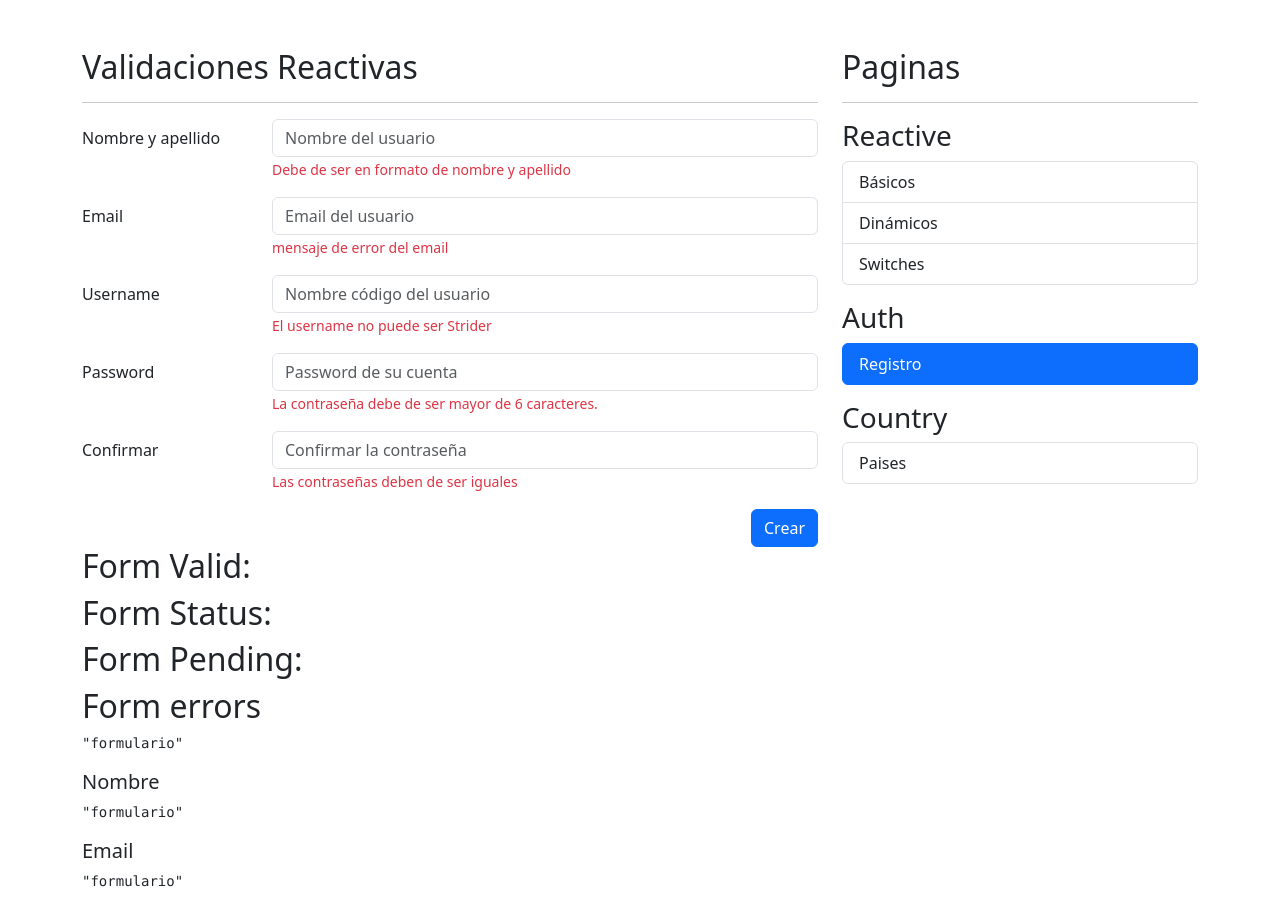
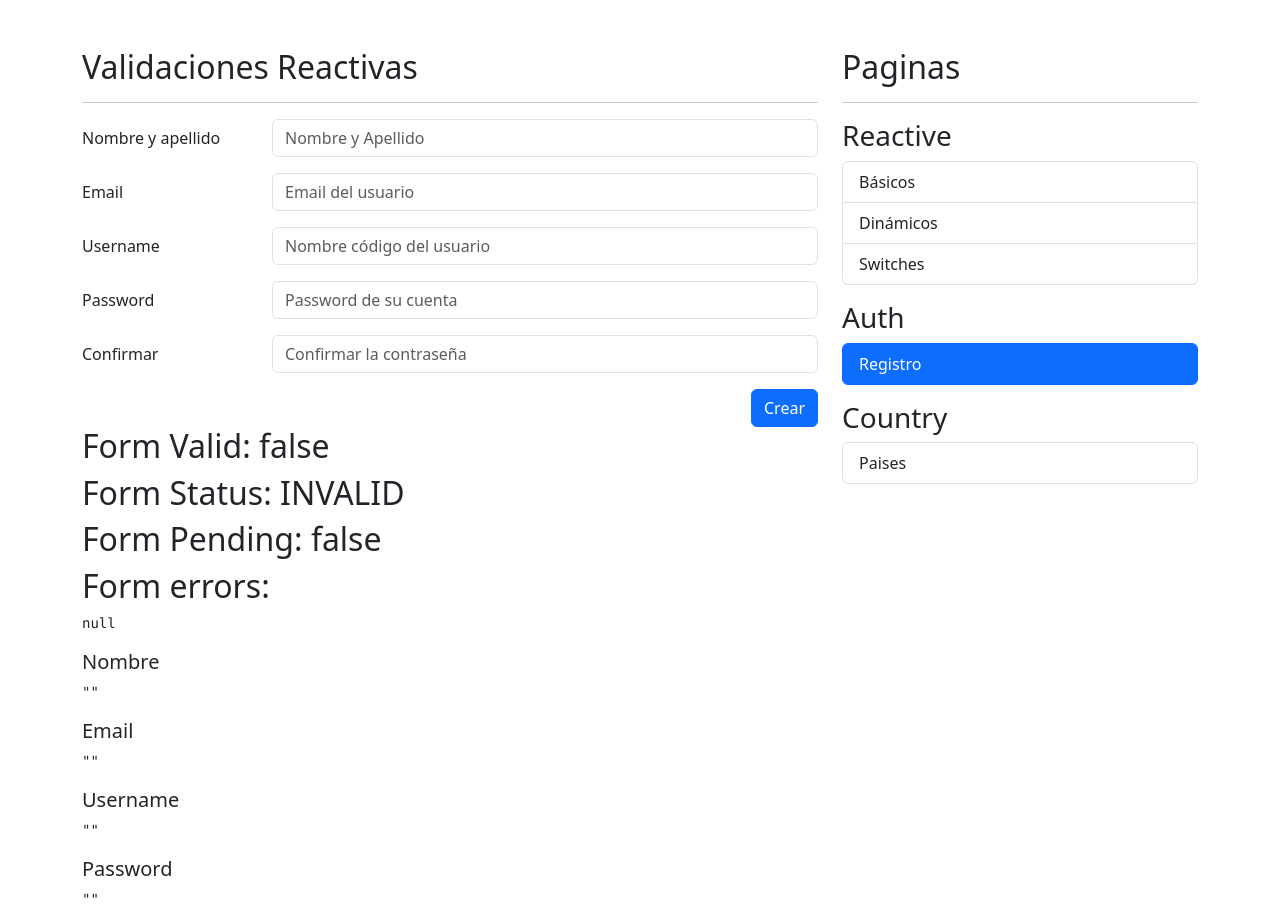
Before and after one commit to williamhdz94/07-reactive-forms-app, an Angular app: page /auth/sign-up in a window 1280 px wide. Shown: the top 911 px of the page. Built offline with nearby package versions, Linux system fonts and the light colour scheme.

Commit message:
Reactive forms - validations using regex

```diff
--- a/src/app/auth/pages/register-page/register-page.component.html
+++ b/src/app/auth/pages/register-page/register-page.component.html
@@ -4,7 +4,7 @@
 <div class="row">
     <div class="col">
 
-        <form autocomplete="off">
+        <form autocomplete="off" [formGroup]="myForm" (ngSubmit)="onRegister()">
 
             <!-- Nombre -->
             <div class="row mb-3">
@@ -12,11 +12,14 @@
                 <div class="col-sm-9">
                     <input type="text"
                            class="form-control"
-                           placeholder="Nombre del usuario">
+                           placeholder="Nombre y Apellido"
+                           formControlName="name">
 
-                    <span class="form-text text-danger">
+                    @if (formsUtils.isValidField(myForm, 'name')) {
+                      <span class="form-text text-danger">
                         Debe de ser en formato de nombre y apellido
                     </span>
+                    }
                 </div>
             </div>
 
@@ -26,10 +29,13 @@
                 <div class="col-sm-9">
                     <input type="email"
                            class="form-control"
-                           placeholder="Email del usuario">
-                    <span class="form-text text-danger">
-                        mensaje de error del email
+                           placeholder="Email del usuario"
+                           formControlName="email">
+                    @if ( formsUtils.isValidField(myForm, 'email') ) {
+                      <span class="form-text text-danger">
+                        {{ formsUtils.getFieldError(myForm, 'email') }}
                     </span>
+                    }
                 </div>
             </div>
 
@@ -39,10 +45,13 @@
                 <div class="col-sm-9">
                     <input type="text"
                            class="form-control"
-                           placeholder="Nombre código del usuario">
-                    <span class="form-text text-danger">
+                           placeholder="Nombre código del usuario"
+                           formControlName="username">
+                    @if ( formsUtils.isValidField(myForm, 'username') ) {
+                      <span class="form-text text-danger">
                          El username no puede ser Strider
                     </span>
+                    }
                 </div>
             </div>
 
@@ -52,11 +61,14 @@
                 <div class="col-sm-9">
                     <input type="password"
                            class="form-control"
-                           placeholder="Password de su cuenta">
+                           placeholder="Password de su cuenta"
+                           formControlName="password">
 
-                    <span class="form-text text-danger">
+                    @if ( formsUtils.isValidField(myForm, 'password') ) {
+                      <span class="form-text text-danger">
                          La contraseña debe de ser mayor de 6 caracteres.
                     </span>
+                    }
                 </div>
             </div>
 
@@ -66,11 +78,14 @@
                 <div class="col-sm-9">
                     <input type="password"
                            class="form-control"
-                           placeholder="Confirmar la contraseña">
+                           placeholder="Confirmar la contraseña"
+                           formControlName="password2">
 
-                    <span class="form-text text-danger">
+                    @if ( formsUtils.isValidField(myForm, 'password2') ) {
+                      <span class="form-text text-danger">
                          Las contraseñas deben de ser iguales
                     </span>
+                    }
                 </div>
             </div>
 
@@ -90,24 +105,24 @@
 </div>
 
 
-<h2>Form Valid: </h2>
-<h2>Form Status: </h2>
-<h2>Form Pending: </h2>
-<h2>Form errors</h2>
-<pre>{{ 'formulario' | json }}</pre>
+<h2>Form Valid: {{ myForm.valid }}</h2>
+<h2>Form Status: {{ myForm.status }}</h2>
+<h2>Form Pending: {{ myForm.pending }}</h2>
+<h2>Form errors:</h2>
+<pre>{{ myForm.errors | json }}</pre>
 
 <h5>Nombre</h5>
-<pre>{{ 'formulario' | json }}</pre>
+<pre>{{ myForm.controls['name'].value | json }}</pre>
 
 <h5>Email</h5>
-<pre>{{ 'formulario' | json }}</pre>
+<pre>{{ myForm.controls['email'].value | json }}</pre>
 
 <h5>Username</h5>
-<pre>{{ 'formulario' | json }}</pre>
+<pre>{{ myForm.controls['username'].value | json }}</pre>
 
 
 <h5>Password</h5>
-<pre>{{ 'formulario' | json }}</pre>
+<pre>{{ myForm.controls['password'].value | json }}</pre>
 
 <h5>Confirmar</h5>
-<pre>{{ 'formulario' | json }}</pre>
+<pre>{{ myForm.value | json }}</pre>
--- a/src/app/auth/pages/register-page/register-page.component.ts
+++ b/src/app/auth/pages/register-page/register-page.component.ts
@@ -1,9 +1,31 @@
 import { JsonPipe } from '@angular/common';
-import { Component } from '@angular/core';
+import { Component, inject } from '@angular/core';
+import { FormBuilder, ReactiveFormsModule, Validators } from '@angular/forms';
+import { FormsUtils } from '../../../utils/forms-utils';
 
 @Component({
   selector: 'app-register-page',
-  imports: [JsonPipe],
+  imports: [JsonPipe, ReactiveFormsModule],
   templateUrl: './register-page.component.html',
 })
-export class RegisterPageComponent { }
+export class RegisterPageComponent {
+
+  fb = inject(FormBuilder);
+  formsUtils = FormsUtils;
+
+  myForm = this.fb.group({
+    name: ['', [Validators.required, Validators.pattern( this.formsUtils.namePattern )] ],
+    email: ['', [Validators.required, Validators.pattern( this.formsUtils.emailPattern )] ],
+    username: ['', [Validators.required, Validators.minLength(6), Validators.pattern( this.formsUtils.notOnlySpacesPattern )]],
+    password: ['', [Validators.required, Validators.minLength(6)]],
+    password2: ['', [Validators.required]]
+  });
+
+  onRegister() {
+    this.myForm.markAllAsTouched();
+    console.log(this.myForm.value);
+  }
+
+
+
+}
--- a/src/app/reactive/pages/switches-page/switches-page.component.html
+++ b/src/app/reactive/pages/switches-page/switches-page.component.html
@@ -2,7 +2,7 @@
 <hr>
 
 
-<form autocomplete="off">
+<form autocomplete="off" [formGroup]="myForm" (ngSubmit)="onSubmit()">
 
     <!-- Radio -->
     <div class="row mb-3">
@@ -13,7 +13,8 @@
                 <input class="form-check-input"
                        type="radio"
                        value="M"
-                       id="radioMasculino">
+                       id="radioMasculino"
+                       formControlName="gender">
                 <label class="form-check-label" for="radioMasculino">
                   Masculino
                 </label>
@@ -23,7 +24,8 @@
                 <input class="form-check-input"
                        type="radio"
                        value="F"
-                       id="radioFemenino">
+                       id="radioFemenino"
+                       formControlName="gender">
                 <label class="form-check-label" for="radioFemenino">
                   Femenino
                 </label>
@@ -40,7 +42,8 @@
             <div class="form-check form-switch mt-2">
                 <input class="form-check-input"
                        type="checkbox"
-                       id="flexSwitchCheckChecked">
+                       id="flexSwitchCheckChecked"
+                       formControlName="wantNotifications">
                 <label class="form-check-label" for="flexSwitchCheckChecked">Quiero recibir notificaciones</label>
             </div>
 
@@ -54,14 +57,18 @@
             <div class="form-check">
                 <input class="form-check-input"
                        type="checkbox"
-                       id="flexCheckDefault">
+                       id="flexCheckDefault"
+                       formControlName="termAndConditions">
                 <label class="form-check-label" for="flexCheckDefault">
                   Términos y condiciones de uso
                 </label>
               </div>
-              <span class="form-text text-danger">
+
+              @if ( formsUtils.isValidField(myForm, 'termAndConditions') ) {
+                <span class="form-text text-danger">
                  Debe de aceptar las condiciones de uso
               </span>
+              }
 
         </div>
     </div>
@@ -81,15 +88,15 @@
 
 
 <h5>Valor del formulario</h5>
-<pre>{{ 'object' | json }}</pre>
+<pre>{{ myForm.value | json }}</pre>
 <br>
 
 <h5>Persona</h5>
-<pre>{{ 'object' | json }}</pre>
+<pre>{{ myForm.controls['gender'].value | json }}</pre>
 <br>
 
 <h5>Valid</h5>
-<pre>{{ 'object' | json }}</pre>
+<pre>{{ myForm.valid | json }}</pre>
 
 <!-- <h5>Términos</h5> -->
 <!-- <pre>{{ myForm.controls?.terminos?.errors | json }}</pre> -->
--- a/src/app/reactive/pages/switches-page/switches-page.component.ts
+++ b/src/app/reactive/pages/switches-page/switches-page.component.ts
@@ -1,9 +1,27 @@
 import { JsonPipe } from '@angular/common';
-import { Component } from '@angular/core';
+import { Component, inject } from '@angular/core';
+import { FormBuilder, FormGroup, ReactiveFormsModule, Validators } from '@angular/forms';
+import { FormsUtils } from '../../../utils/forms-utils';
 
 @Component({
   selector: 'app-switches-page',
-  imports: [JsonPipe],
+  imports: [JsonPipe, ReactiveFormsModule],
   templateUrl: './switches-page.component.html',
 })
-export class SwitchesPageComponent { }
+export class SwitchesPageComponent {
+
+  fb = inject(FormBuilder);
+  formsUtils = FormsUtils;
+
+  myForm: FormGroup = this.fb.group({
+    gender: ['M', Validators.required],
+    wantNotifications: [true],
+    termAndConditions: [false, Validators.requiredTrue]
+  });
+
+  onSubmit() {
+    console.log(this.myForm.value);
+    if( this.myForm.invalid ) this.myForm.markAllAsTouched();
+  }
+
+}
--- a/src/app/utils/forms-utils.ts
+++ b/src/app/utils/forms-utils.ts
@@ -1,6 +1,11 @@
 import { FormArray, FormGroup, ValidationErrors } from "@angular/forms";
 
 export class FormsUtils {
+
+  // Regex
+  public static readonly namePattern = '([a-zA-Z]+) ([a-zA-Z]+)';
+  public static readonly emailPattern = '^[a-z0-9._%+-]+@[a-z0-9.-]+\\.[a-z]{2,4}$';
+  public static readonly notOnlySpacesPattern = '^[a-zA-Z0-9]+$';
 
   static getTextError(errors: ValidationErrors) {
     for (const key of Object.keys(errors)) {
@@ -13,6 +18,19 @@ export class FormsUtils {
 
         case 'min':
           return `Valor mínimo de ${ errors['min'].min }`
+
+        case 'email':
+          return `Debe ser un correo valido`;
+
+        case 'pattern':
+          if( errors['pattern'].requiredPattern === FormsUtils.emailPattern ) {
+            return `El correo electrónico es inválido`
+          }
+
+        return `Error de validación contra pattern`
+
+        default:
+          return `Error de validación no controlado ${ key }`
       }
     }
 
```
